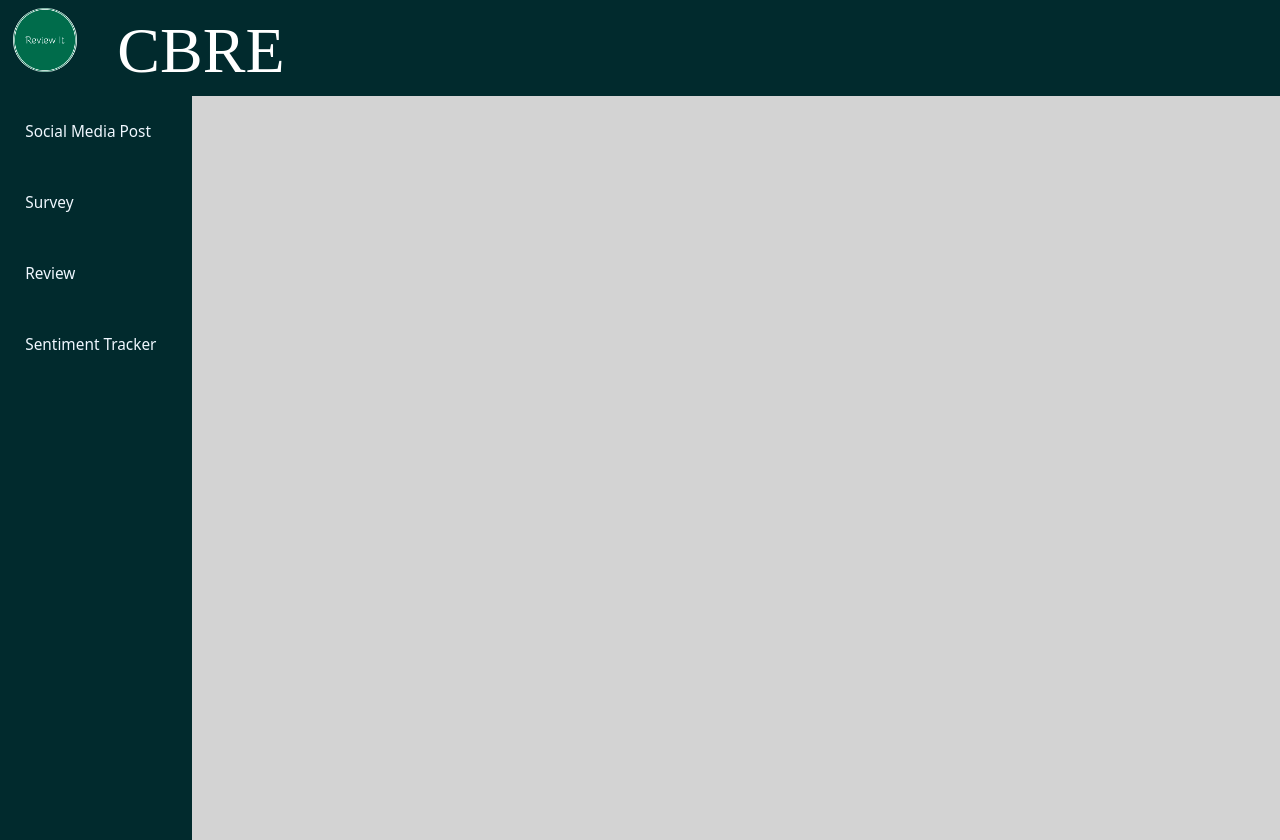
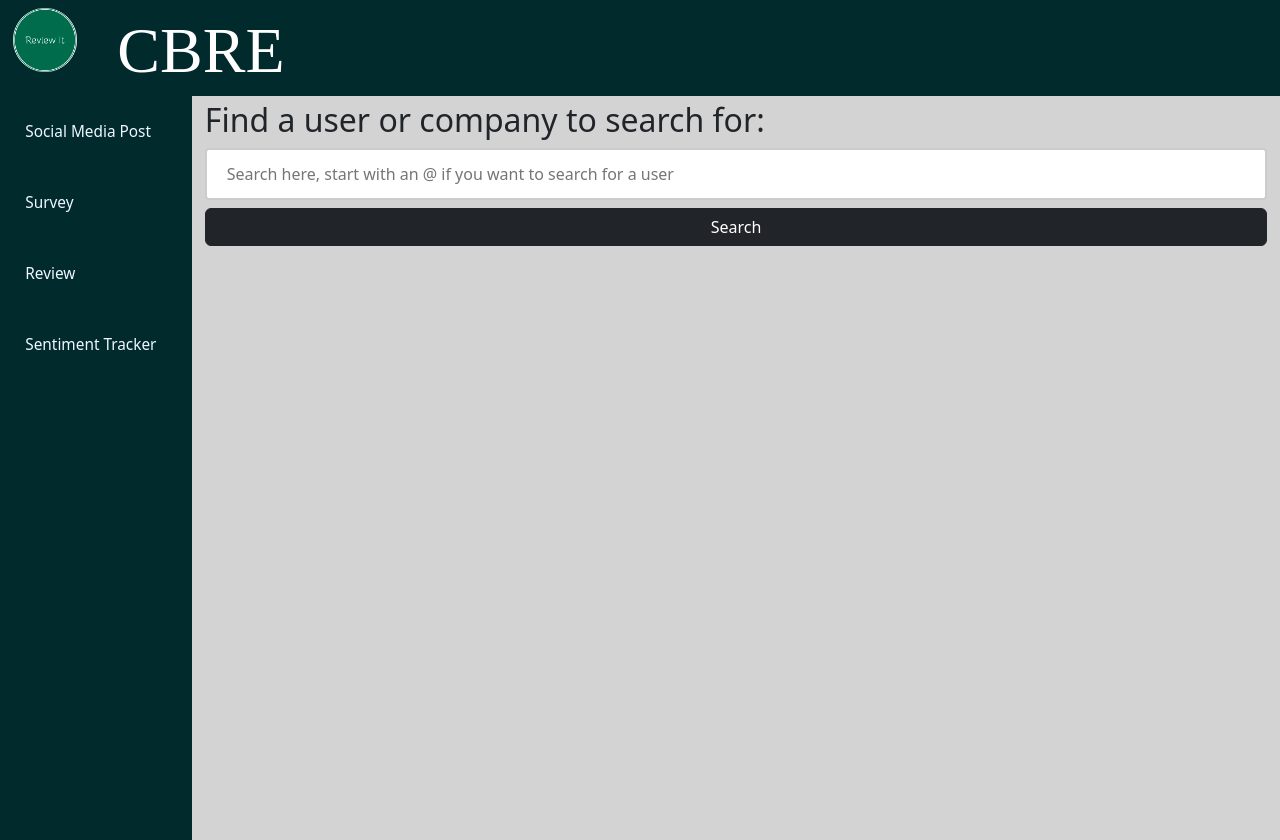
Before and after one commit to alielbekov/HackUTD, a React (Create React App) app in the folder isitlegit/: page / in a window 1280 px wide. Built offline with nearby package versions, Linux system fonts and the light colour scheme; a web font is replaced by a local one.

Commit message:
some changes

```diff
--- a/isitlegit/package.json
+++ b/isitlegit/package.json
@@ -8,6 +8,7 @@
     "@testing-library/user-event": "^13.5.0",
     "axios": "^0.27.2",
     "bootstrap": "^5.2.2",
+    "chart.js": "^3.9.1",
     "react": "^18.1.0",
     "react-dom": "^18.1.0",
     "react-scripts": "5.0.1",
--- a/isitlegit/public/index.html
+++ b/isitlegit/public/index.html
@@ -4,6 +4,7 @@
     <meta charset="utf-8" />
     <link rel="icon" href="./logo.png" />
     <link rel="stylesheet" href="https://cdn.jsdelivr.net/npm/bootstrap@4.3.1/dist/css/bootstrap.min.css" >
+    <script src="https://cdn.jsdelivr.net/npm/chart.js"></script>
     <meta name="viewport" content="width=device-width, initial-scale=1" />
     <meta name="theme-color" content="#000000" />
     <meta
--- a/isitlegit/src/App.css
+++ b/isitlegit/src/App.css
@@ -71,6 +71,7 @@
 .titleText {
   text-indent: 1vw;
   font-size: 4vh;
+  justify-content: center;
 }
 
 .contentText {
@@ -140,3 +141,35 @@
   width: 80vw;
   background-color: #006A4D;
 }
+
+.search {
+  width: 83vw;
+  box-sizing: border-box;
+  border: 2px solid #ccc;
+  border-radius: 4px;
+  font-size: 16px;
+  background-color: white;
+  /* background-image: url('searchicon.png'); */
+  background-position: 10px 10px;
+  background-repeat: no-repeat;
+  padding: 12px 20px;
+}
+
+.searchButton {
+  width: 83vw;
+  box-sizing: border-box;
+  border: 2px solid #ccc;
+  border-radius: 4px;
+  font-size: 16px;
+  background-color: white;
+  /* background-image: url('searchicon.png'); */
+  background-position: 10px 10px;
+  background-repeat: no-repeat;
+  padding: 12px 20px 12px 24px;
+  margin-left: 1vw;
+}
+
+.chart{
+  height: 30vh;
+  width: 30vw;
+}
--- a/isitlegit/src/mainPageComponents/differentDisplays/TrackSentiment.js
+++ b/isitlegit/src/mainPageComponents/differentDisplays/TrackSentiment.js
@@ -1,12 +1,58 @@
 import React from "react";
+import Chart from 'chart.js/auto';
+
 export default function TrackSentiment(){
 
     return(
         <div>
             <div className="titleText">
+                Find a user or company to search for:
+                <div>
+                    <input type="text" name="search" className="search" placeholder="Search here, start with an @ if you want to search for a user"/>
+                </div>
+                <button type="button" className="btn btn-dark searchButton">Search</button>
                 {/* Search for user or company: (search box) (start with an @ for user, otherwise assumes company)*/}
                 {/* Chart.js components showing sentiment over time */}
+            </div>
+            <div>
+                <canvas id="myChart2" />
             </div>
         </div>
     )
 }
+
+const ctx = document.getElementById('myChart2');
+const myChart = new Chart(ctx, {
+    type: 'line',
+    data: {
+        labels: ['Red', 'Blue', 'Yellow', 'Green', 'Purple', 'Orange'],
+        datasets: [{
+            label: '# of Votes',
+            data: [12, 19, 3, 5, 2, 3],
+            backgroundColor: [
+                'rgba(255, 99, 132, 0.2)',
+                'rgba(54, 162, 235, 0.2)',
+                'rgba(255, 206, 86, 0.2)',
+                'rgba(75, 192, 192, 0.2)',
+                'rgba(153, 102, 255, 0.2)',
+                'rgba(255, 159, 64, 0.2)'
+            ],
+            borderColor: [
+                'rgba(255, 99, 132, 1)',
+                'rgba(54, 162, 235, 1)',
+                'rgba(255, 206, 86, 1)',
+                'rgba(75, 192, 192, 1)',
+                'rgba(153, 102, 255, 1)',
+                'rgba(255, 159, 64, 1)'
+            ],
+            borderWidth: 1
+        }]
+    },
+    options: {
+        scales: {
+            y: {
+                beginAtZero: true
+            }
+        }
+    }
+});
```
Also changed, not shown: 1 other file (tests, documents, lock files or other folders).
